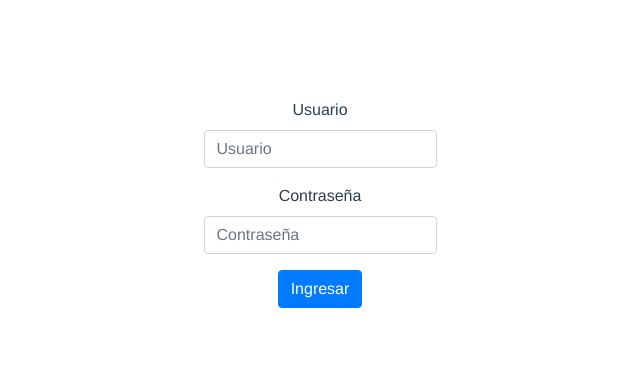
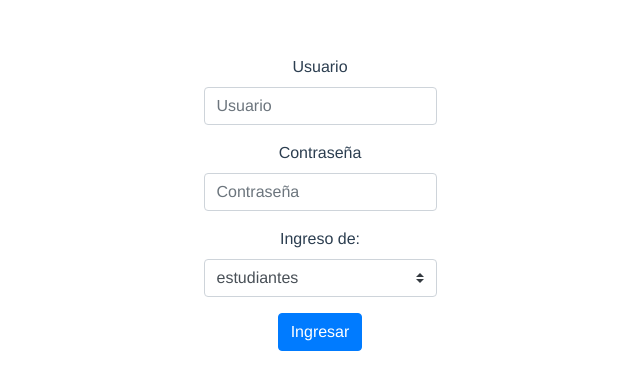
Before and after one commit to anthony12031/proyecto_maestria_base_datos, a Vue app in the folder front/: page / in a window 1280 px wide. Shown: the part 197-586 px from the top of the page, without its empty margins (320-960 px from the left). Built offline with nearby package versions, Linux system fonts and the light colour scheme.

Commit message:
a que seccion ingresar

```diff
--- a/front/src/views/login.vue
+++ b/front/src/views/login.vue
@@ -3,11 +3,20 @@
    <form v-on:submit.prevent="login">
     <div class="form-group">
       <label for="user">Usuario</label>
-      <input type="text" class="form-control" id="user" placeholder="Usuario" v-model="user">
+      <input type="text" class="form-control" id="user" placeholder="Usuario" v-model="user" required>
     </div>
     <div class="form-group">
       <label for="password">Contraseña</label>
-      <input type="password" class="form-control" id="password" placeholder="Contraseña"  v-model="password">
+      <input type="password" class="form-control" id="password" placeholder="Contraseña"  v-model="password" required>
+    </div>
+    <div class="form-group">
+      <label for="dashboard">Ingreso de:</label>
+      <select class="custom-select" id="dashboard" v-model="dashboard" required>
+        <option value="estudiantes">estudiantes</option>
+        <option value="profesores">profesores</option>
+        <option value="coordinadores">coordinadores</option>
+        <option value="bibliotecarios">bibliotecarios</option>
+    </select>
     </div>
     <button type="submit" class="btn btn-primary">Ingresar</button>
 </form>
@@ -20,7 +29,8 @@ export default {
   data:function(){
      return {
         password:'',
-        user:''
+        user:'',
+        dashboard:'estudiantes'
       }
     },
   methods:{
@@ -31,10 +41,10 @@ export default {
         dataBase:process.env.VUE_APP_BASEDATOS
     })
     .then((response) => {
-      debugger;
+      this.$router.push(this.dashboard);
     })
     .catch((error)=>{
-      debugger;
+      alert(error.response.data);
     })
     }
   }
```
